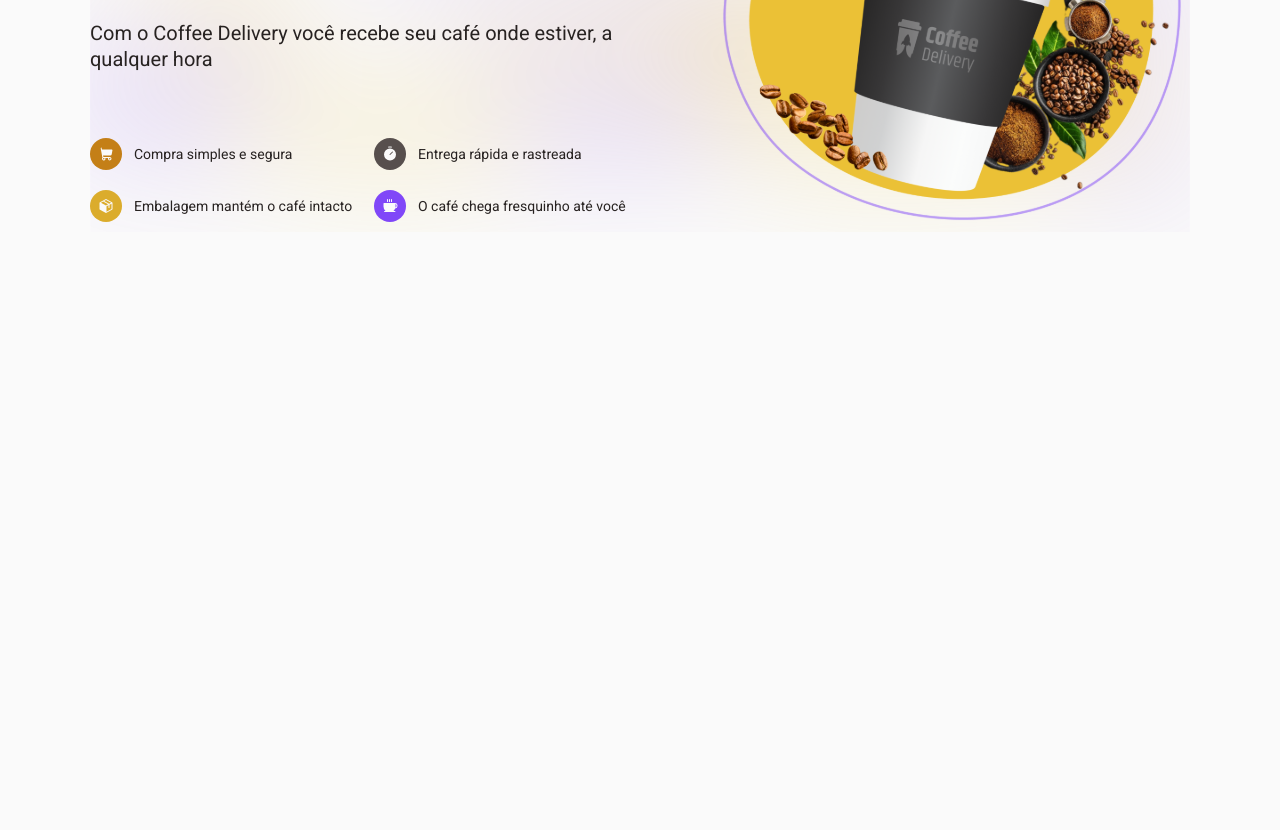
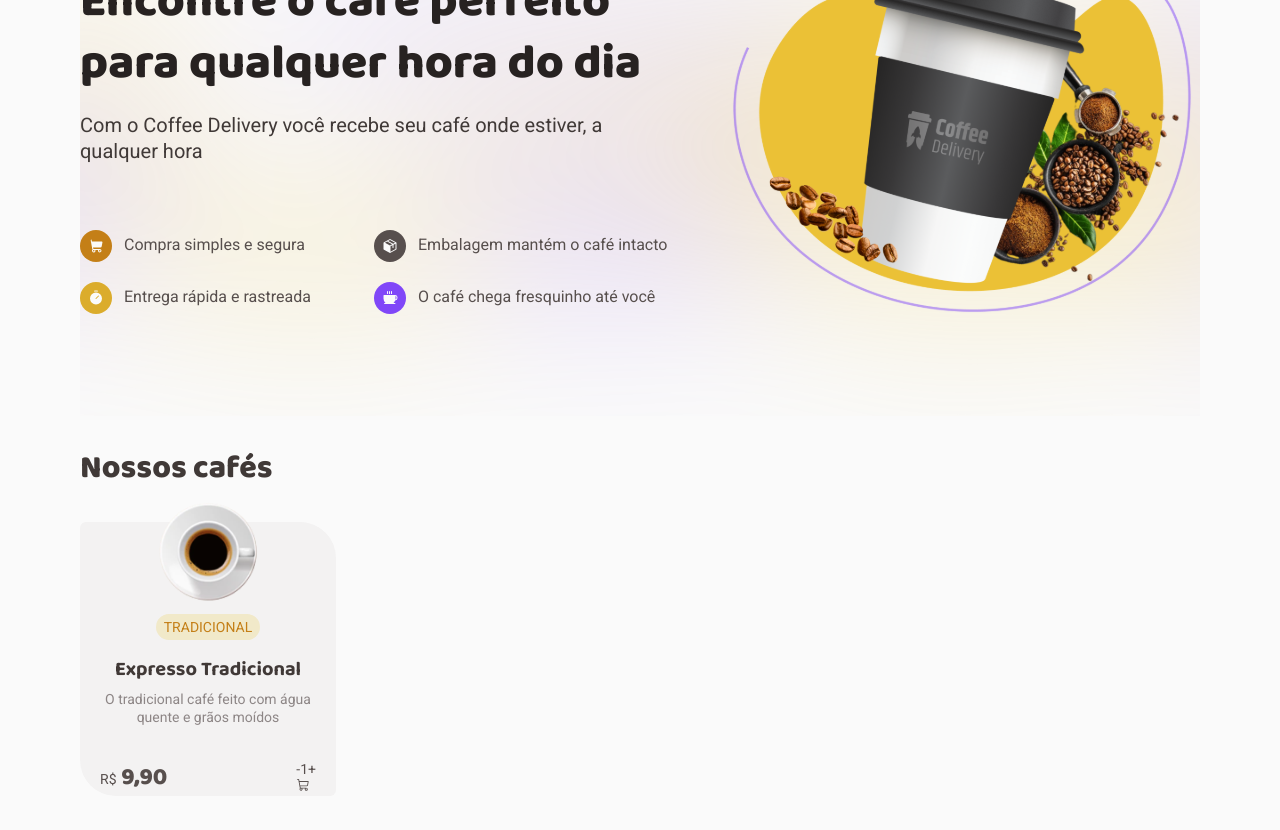
Before and after one commit to AndersonPAlmeida/coffee-delivery, a React (Vite) app: page / in a window 1280 px wide. Shown: the part 240-1070 px from the top of the page. Before the commit the page ends 800 px from the top, so only its background shows below. Built offline with nearby package versions, Linux system fonts and the light colour scheme.

Commit message:
Inicio da criação do componente de exebição dos produtos.

```diff
--- a/src/layout/DefaultLayout/styles.ts
+++ b/src/layout/DefaultLayout/styles.ts
@@ -1,7 +1,7 @@
 import styled from 'styled-components'
 
 export const LayoutContainer = styled.div`
-  max-width: 110rem;
+  max-width: 112rem;
   min-height: 100vh;
   margin: 0 auto;
 
--- a/src/pages/Home/index.ts.tsx
+++ b/src/pages/Home/index.ts.tsx
@@ -1,15 +1,24 @@
-import { BannerContainer, Info, Titles } from './styles'
+import {
+  BannerContainer,
+  HomeContainer,
+  Info,
+  Operation,
+  Product,
+  Products,
+  Titles,
+} from './styles'
 import { ShoppingCart, Package, Timer, Coffee } from '@phosphor-icons/react'
 
 export function Home() {
   return (
+    <HomeContainer>
       <BannerContainer>
         <div>
           <Titles>
             <h1>Encontre o café perfeito para qualquer hora do dia</h1>
             <span>
-            Com o Coffee Delivery você recebe seu café onde estiver, a qualquer
-            hora
+              Com o Coffee Delivery você recebe seu café onde estiver, a
+              qualquer hora
             </span>
           </Titles>
 
@@ -19,12 +28,12 @@ export function Home() {
               <span>Compra simples e segura</span>
             </div>
             <div className="tag two">
+              <Package size={32} weight="fill" />
+              <span>Embalagem mantém o café intacto</span>
+            </div>
+            <div className="tag three">
               <Timer size={32} weight="fill" />
               <span>Entrega rápida e rastreada</span>
-          </div>
-          <div className="tag three">
-            <Package size={32} weight="fill" />
-            <span>Embalagem mantém o café intacto</span>
             </div>
             <div className="tag four">
               <Coffee size={32} weight="fill" />
@@ -36,5 +45,34 @@ export function Home() {
           <img src="./banner.svg" alt="" />
         </div>
       </BannerContainer>
+
+      <h2>Nossos cafés</h2>
+
+      <Products>
+        <Product>
+          <img src="./products/expresso.png" alt="" />
+          <div className="tag">Tradicional</div>
+
+          <div className="description">
+            <h3>Expresso Tradicional</h3>
+            <p>O tradicional café feito com água quente e grãos moídos</p>
+          </div>
+          <Operation>
+            <div className="price">
+              R$
+              <span> 9,90</span>
+            </div>
+            <div className="addCart">
+              <div className="qtd">
+                <span>-</span>
+                <span>1</span>
+                <span>+</span>
+              </div>
+              <ShoppingCart />
+            </div>
+          </Operation>
+        </Product>
+      </Products>
+    </HomeContainer>
   )
 }
--- a/src/pages/Home/styles.ts
+++ b/src/pages/Home/styles.ts
@@ -1,6 +1,17 @@
 import { textStyle } from './../../styles/textStyle'
 import styled from 'styled-components'
 import backgroudBanner from '../../../public/backgroundBanner.svg'
+
+export const HomeContainer = styled.div`
+  display: flex;
+  flex-direction: column;
+  gap: 32px;
+
+  h2 {
+    ${textStyle.fonts.titleL}
+    color: ${({ theme }) => theme['base-subtitle']};
+  }
+`
 
 export const BannerContainer = styled.div`
   background: url(${backgroudBanner}) no-repeat center;
@@ -10,6 +21,7 @@ export const BannerContainer = styled.div`
   gap: 5.6rem;
   align-items: center;
   justify-content: center;
+  padding: 92px 0;
 `
 
 export const Titles = styled.div`
@@ -17,9 +29,11 @@ export const Titles = styled.div`
   h1 {
     ${textStyle.fonts.titleXL}
     margin-bottom: 16px;
+    color: ${({ theme }) => theme['base-title']};
   }
   span {
     ${textStyle.fonts.textL}
+    color: ${({ theme }) => theme['base-subtitle']};
   }
 `
 
@@ -27,6 +41,7 @@ export const Info = styled.div`
   display: grid;
   grid-template-columns: 1fr 1fr;
   row-gap: 20px;
+  ${textStyle.fonts.textM}
 
   .tag {
     display: flex;
@@ -56,3 +71,61 @@ export const Info = styled.div`
     background-color: ${({ theme }) => theme.purple};
   }
 `
+export const Products = styled.div`
+  display: flex;
+  gap: 32px;
+  flex-wrap: wrap;
+  padding-bottom: 100px;
+`
+
+export const Product = styled.div`
+  flex: 0 0 25.6rem;
+  background-color: ${({ theme }) => theme['base-card']};
+  padding: 0 20px;
+  border-radius: 6px 36px;
+
+  display: flex;
+  flex-direction: column;
+  align-items: center;
+  justify-content: center;
+  gap: 12px;
+
+  img {
+    margin-top: -20px;
+  }
+
+  .tag {
+    text-transform: uppercase;
+    color: ${({ theme }) => theme['yellow-dark']};
+    background-color: ${({ theme }) => theme['yellow-light']};
+    padding: 4px 8px;
+    border-radius: 20px;
+  }
+
+  .description {
+    text-align: center;
+    margin-bottom: 21px;
+
+    h3 {
+      ${textStyle.fonts.titleS}
+      color: ${({ theme }) => theme['base-subtitle']};
+      margin-top: 4px;
+      margin-bottom: 8px;
+    }
+
+    p {
+      color: ${({ theme }) => theme['base-label']};
+    }
+  }
+`
+
+export const Operation = styled.div`
+  width: 100%;
+  display: flex;
+  justify-content: space-between;
+  align-items: center;
+
+  .price span {
+    ${textStyle.fonts.titleM}
+  }
+`
--- a/src/styles/global.ts
+++ b/src/styles/global.ts
@@ -14,7 +14,7 @@ export const GlobalStyle = createGlobalStyle`
 
    body {
       background: ${({ theme }) => theme.background};
-      color: ${({ theme }) => theme['base-title']};
+      color: ${({ theme }) => theme['base-text']};
       padding: 0 1rem;
       -webkit-font-smoothing: antialiased;
    }
```
Lines whose indentation alone changed are shown as unchanged.
